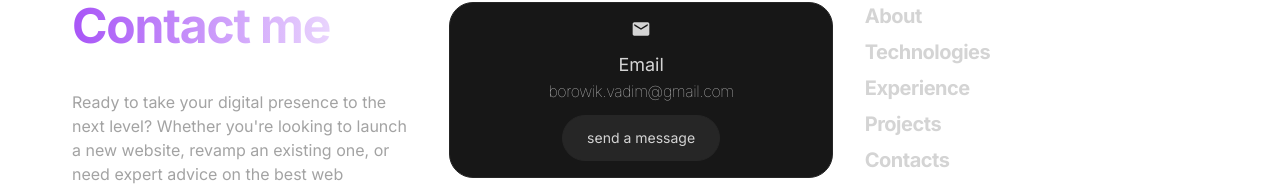
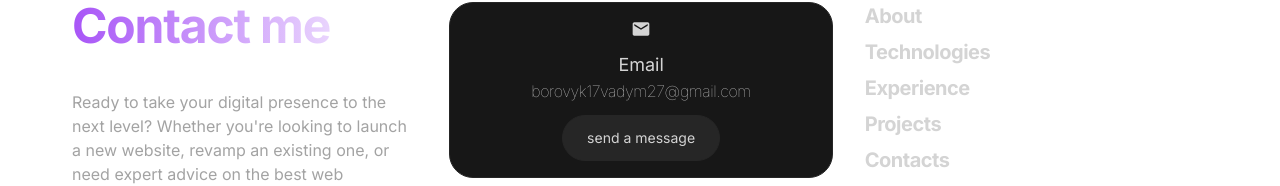
Before and after one commit to VadimBorovuk/PORTFOLIO, a React (Vite) app: page / in a window 1280 px wide. Shown: the part 5512-5698 px from the top of the page. Built offline with nearby package versions, Linux system fonts and the light colour scheme.

Commit message:
change email & favicon

```diff
--- a/index.html
+++ b/index.html
@@ -4,7 +4,7 @@
     <meta charset="UTF-8" />
     <link rel="icon" type="image/svg+xml" href="/vb-logo.svg" />
     <meta name="viewport" content="width=device-width, initial-scale=1.0" />
-    <title>Vite + React</title>
+    <title>Portfolio - Vadym Borovyk</title>
   </head>
   <body>
     <div id="root"></div>
--- a/src/components/Contacts/Contacts.jsx
+++ b/src/components/Contacts/Contacts.jsx
@@ -31,8 +31,8 @@ const Contacts = () => {
       >
         <BlockInfo
             title="email"
-            content="borowik.vadim@gmail.com"
-            link="mailto:borowik.vadim@gmail.com"
+            content="borovyk17vadym27@gmail.com"
+            link="mailto:borovyk17vadym27@gmail.com"
         />
         <BlockInfo
             title="Messanger"
--- a/src/components/User.jsx
+++ b/src/components/User.jsx
@@ -51,7 +51,7 @@ const User = () => {
                     animate="visible"
                     className="flex items-start">
                   <a href={resumeFile} target="_blank" className="text-sm lg:text-lg px-3 py-2 lg:px-6 lg:py-3 bg-neutral-800 rounded-3xl tracking-tight mr-4">Download CV</a>
-                  <a href="mailto:borowik.vadim@gmail.com" target="_blank"
+                  <a href="mailto:borovyk17vadym27@gmail.com" target="_blank"
                      className="text-sm lg:text-lg px-3 py-2 lg:px-6 lg:py-3 bg-neutral-800 rounded-3xl tracking-tight">Send me</a>
                 </motion.div>
 
```
